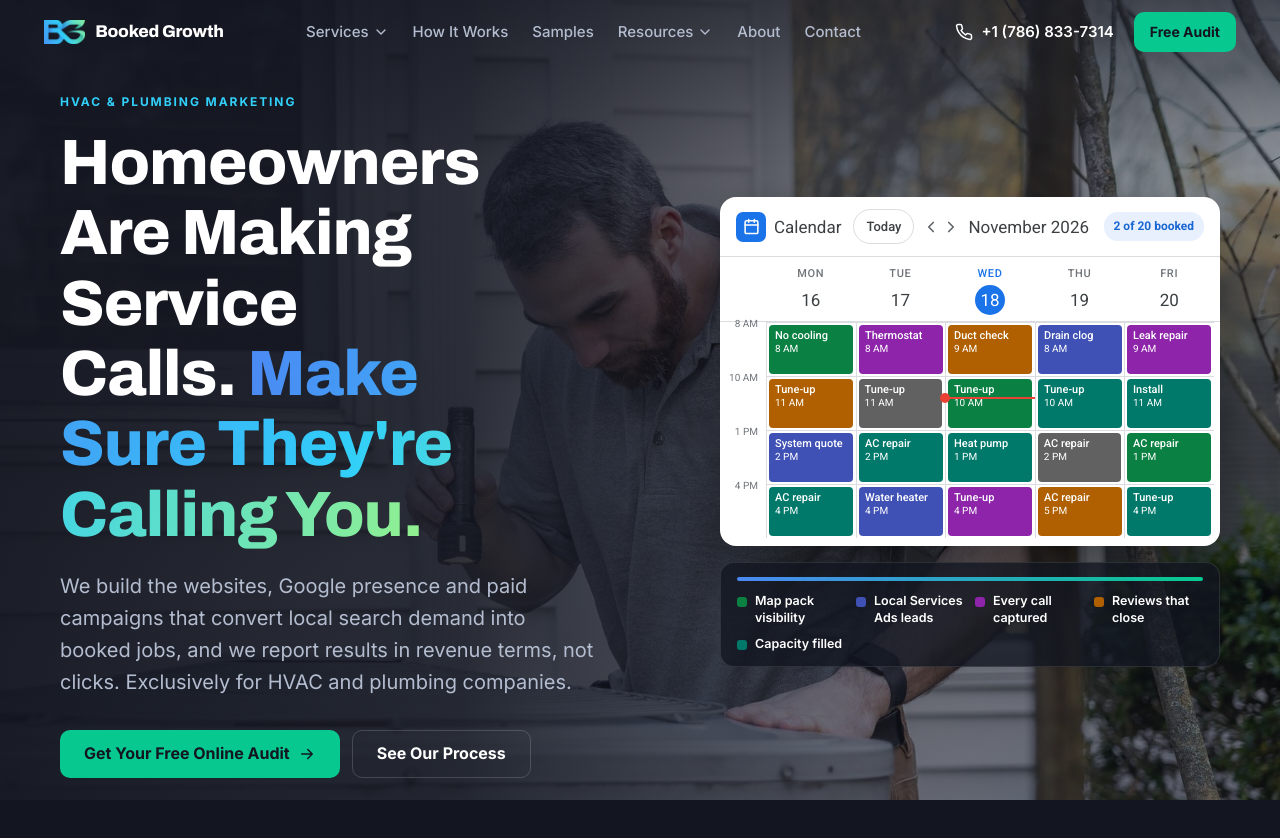
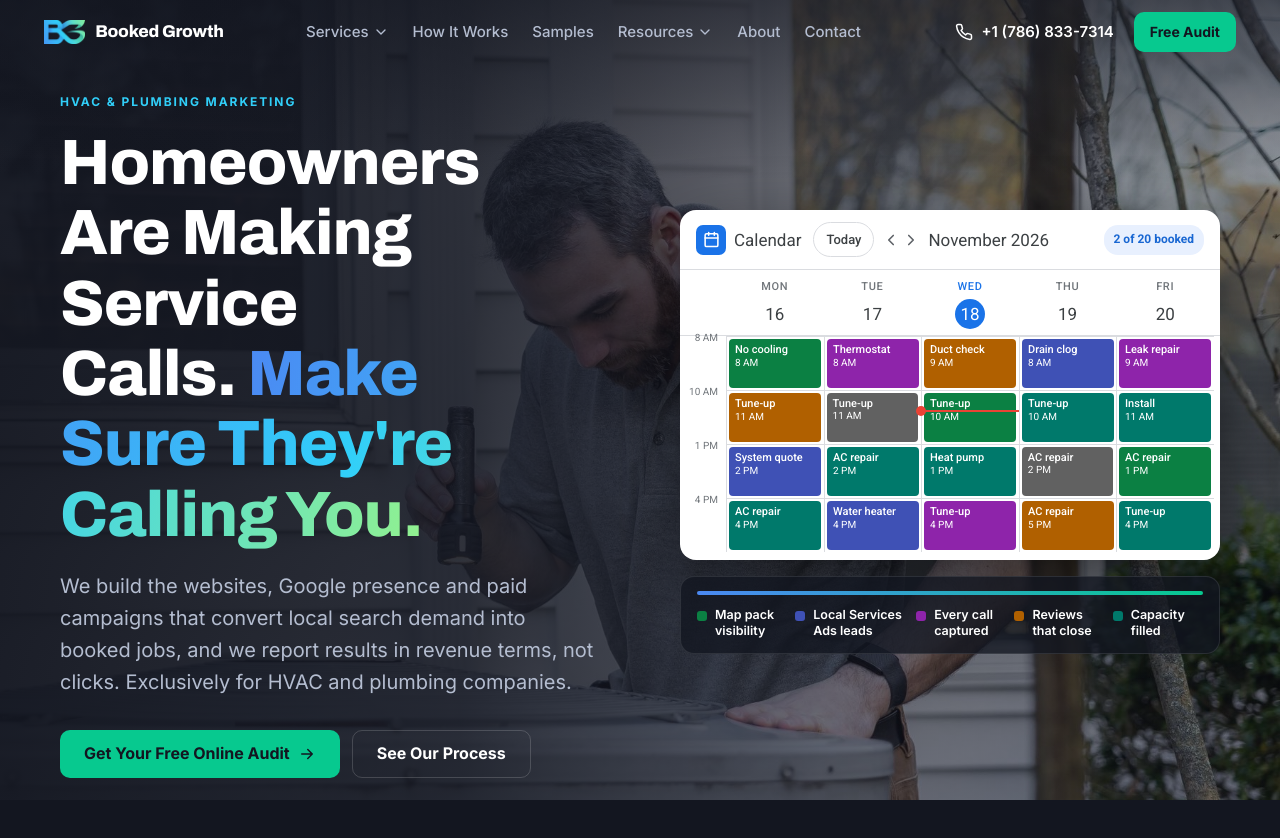
Before and after one commit to Bookedgrowth/booked-growth-hvac, a Next.js app: page / in a window 1280 px wide. Shown: the top 838 px of the page. Built offline with nearby package versions, Linux system fonts and the light colour scheme.

Commit message:
Home hero: widen calendar to 540px so all five captions fit on one row
Co-Authored-By: Claude Opus 5.5 <noreply@anthropic.com>

```diff
--- a/components/HomeHero.tsx
+++ b/components/HomeHero.tsx
@@ -150,7 +150,7 @@ function Calendar({ added }: { added: number }) {
             style={{ "--p": `${Math.round((added / TO_ADD) * 100)}%`, background: "linear-gradient(90deg, #4b89f3, #07c98f)" } as CSSProperties}
           />
         </div>
-        <ol className="mt-3 grid gap-2.5" style={{ gridTemplateColumns: "repeat(auto-fit, minmax(104px, 1fr))" }}>
+        <ol className="mt-3 grid grid-cols-[repeat(auto-fit,minmax(104px,1fr))] gap-2.5 lg:grid-cols-[1fr_1.25fr_1fr_1fr_1fr] lg:gap-2">
           {cal.stages.map((st, i) => (
             <li key={st.caption} data-on={full || i <= activeStage} className={`hh-stage flex items-start gap-2`}>
               <span aria-hidden="true" className="mt-1 h-2.5 w-2.5 shrink-0 rounded-[3px]" style={{ background: st.color }} />
@@ -208,7 +208,7 @@ export default function HomeHero() {
             </div>
           </div>
 
-          <div className="relative w-full max-w-[500px] lg:justify-self-end">
+          <div className="relative w-full max-w-[500px] lg:max-w-[540px] lg:justify-self-end">
             <Calendar added={added} />
           </div>
         </div>
```
